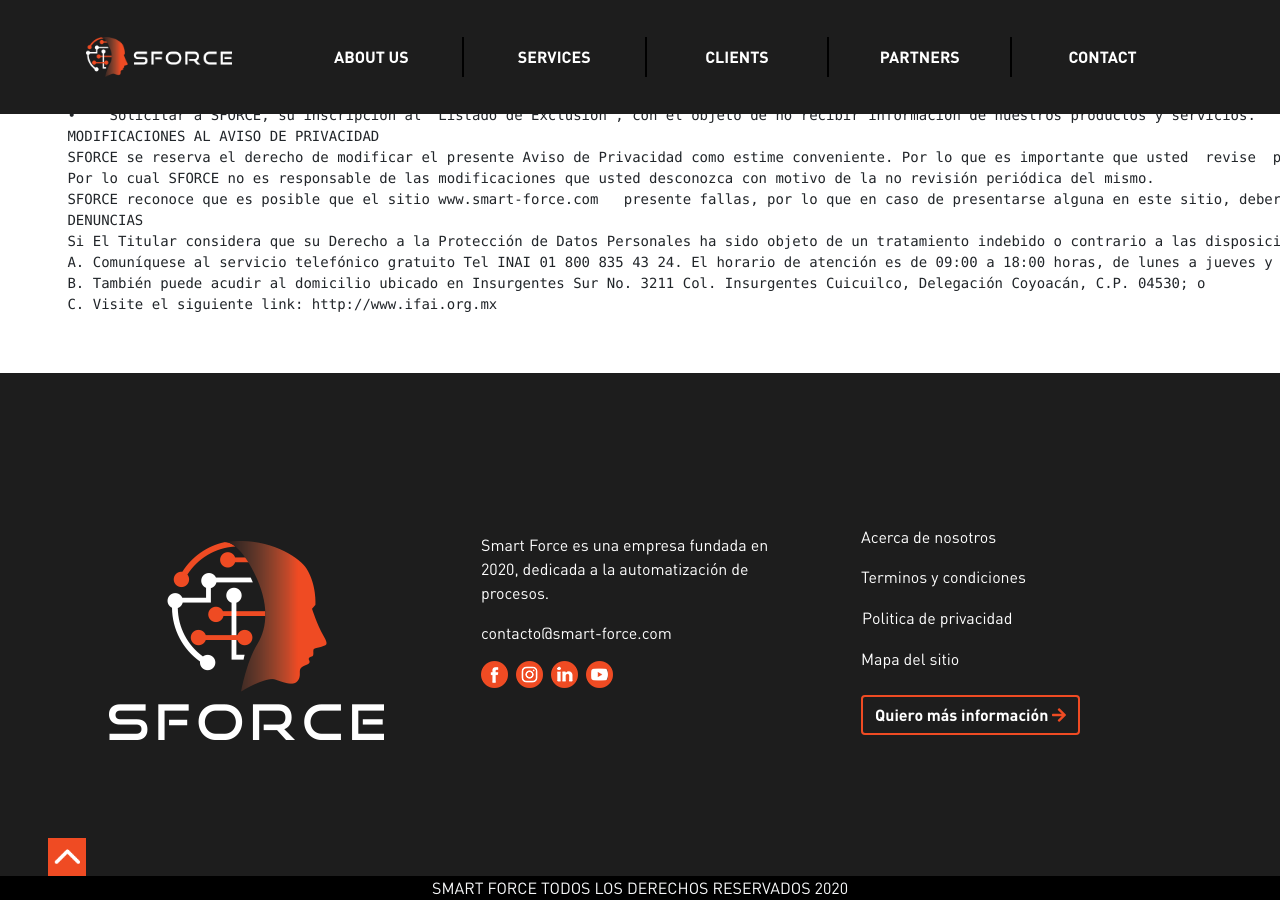
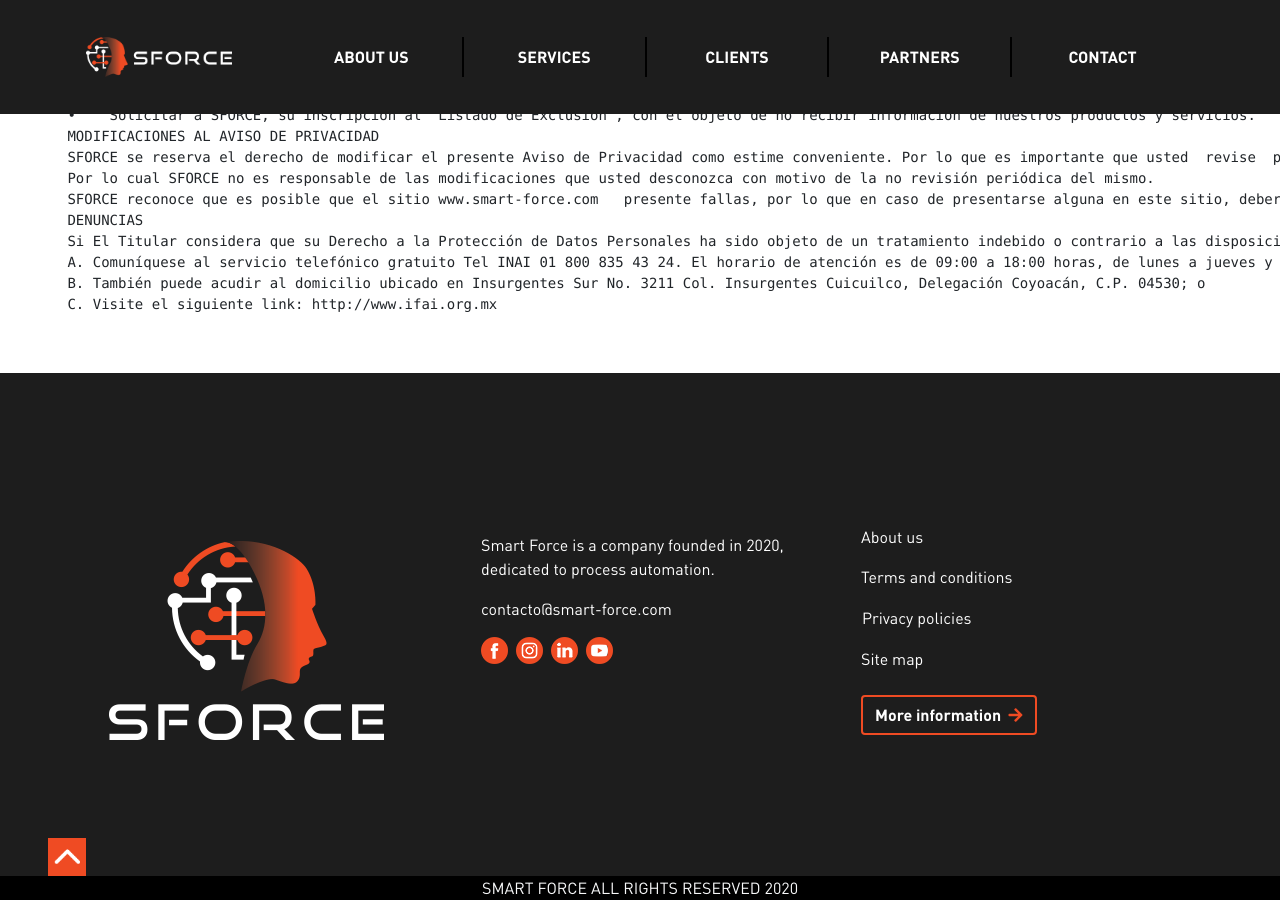
Before and after one commit to smartforcemx/sforce-jekyll, a Jekyll site: the page built from en/politics.html, in a window 1280 px wide and 900 px high, scrolled down 1254 px. Built offline with Jekyll 4.4.1, drawn with Linux system fonts in a browser that asks for light colours; nearby versions of some CDN libraries.

Commit message:
footer translated finished

```diff
--- /dev/null
+++ b/_data/footer.yml
@@ -0,0 +1,45 @@
+es:
+  nosotros_link:
+    text: "Acerca de nosotros"
+    url: "nosotros.html"
+  terminos_link:
+    text: "Términos y condiciones"
+    url: "#"
+  politicas_link:
+    text: "Politicas de privacidad"
+    # url: "#politicasModal"
+  mapa_sitio_link:
+    text: "Mapa del sitio"
+    url: "#"
+  mas_info_link:
+    text: "Quiero más información"
+    url: "#"
+  btn_cerrar:
+    text: "Cerrar"
+  derechos_reservados:
+    text: "TODOS LOS DERECHOS RESERVADOS"
+  descripcion:
+    text: "Smart Force es una empresa fundada en 2020, dedicada a la automatización de procesos."
+
+en:
+  nosotros_link:
+    text: "About us"
+    url: "about-us.html"
+  terminos_link:
+    text: "Terms and conditions"
+    url: "#"
+  politicas_link:
+    text: "Privacy policies"
+    # url: "#politicasModal"
+  mapa_sitio_link:
+    text: "Site map"
+    url: "#"
+  mas_info_link:
+    text: "More information"
+    url: "#"
+  btn_cerrar:
+    text: "Close"
+  derechos_reservados:
+    text: "ALL RIGHTS RESERVED"
+  descripcion:
+    text: "Smart Force is a company founded in 2020, dedicated to process automation. "
--- a/_includes/footer.html
+++ b/_includes/footer.html
@@ -6,7 +6,7 @@
             </div>
             <div class="col-sm-12 col-md-4">
                 <div class="m-3">
-                    <p>Smart Force es una empresa fundada en 2020, dedicada a la automatización de procesos.
+                    <p>{{site.data.footer[page.lang]['descripcion']['text']}}
                     </p>
                     <p>
                         <a class="nav-item" href="mailto:contacto@smart-force.com">contacto@smart-force.com</a>
@@ -27,21 +27,21 @@
             <div class="col-sm-12 col-md-4">
                 <ul class="nav flex-column">
                     <li class="nav-item">
-                        <a class="nav-link" href="nosotros">Acerca de nosotros</a>
+                        <a class="nav-link" href="{{site.data.footer[page.lang]['nosotros_link']['url']}}">{{site.data.footer[page.lang]['nosotros_link']['text']}}</a>
                     </li>
                     <li class="nav-item">
-                        <a class="nav-link" href="#">Terminos y condiciones</a>
+                        <a class="nav-link" href="{{site.data.footer[page.lang]['terminos_link']['url']}}">{{site.data.footer[page.lang]['terminos_link']['text']}}</a>
                     </li>
                     <li class="nav-item">
                         <button type="button" class="btn btn-link nav-link" data-toggle="modal"
-                            data-target="#politicasModal">Politica de privacidad</button>
+                            data-target="#politicasModal">{{site.data.footer[page.lang]['politicas_link']['text']}}</button>
                     </li>
                     <li class="nav-item">
-                        <a class="nav-link" href="#">Mapa del sitio</a>
+                        <a class="nav-link" href="{{site.data.footer[page.lang]['mapa_sitio_link']['url']}}">{{site.data.footer[page.lang]['mapa_sitio_link']['text']}}</a>
                     </li>
                     <li class="nav-item">
-                        <a class="btn btn-outline-primary border-primary dinpro-bold m-3" href="#"><span
-                                class="text-white">Quiero más información </span><i
+                        <a class="btn btn-outline-primary border-primary dinpro-bold m-3" href="{{site.data.footer[page.lang]['mas_info_link']['url']}}"><span
+                                class="text-white">{{site.data.footer[page.lang]['mas_info_link']['text']}} &nbsp;</span><i
                                 class="fas fa-arrow-right"></i></a>
                     </li>
                 </ul>
@@ -56,7 +56,7 @@
         </div>
     </div>
     <div class="col bg-black">
-        <div class="text-center text-light">SMART FORCE TODOS LOS DERECHOS RESERVADOS 2020</div>
+        <div class="text-center text-light">SMART FORCE {{site.data.footer[page.lang]['derechos_reservados']['text']}} 2020</div>
     </div>
 
 </footer>
@@ -65,7 +65,7 @@
     <div class="modal-dialog modal-lg" role="document">
         <div class="modal-content">
             <div class="modal-header">
-                <h5 class="modal-title" id="politicasModalLabel">Politicas de privacidad</h5>
+                <h5 class="modal-title" id="politicasModalLabel">{{site.data.footer[page.lang]['politicas_link']['text']}}</h5>
                 <button type="button" class="close" data-dismiss="modal" aria-label="Close">
                     <span aria-hidden="true">&times;</span>
                 </button>
@@ -143,7 +143,7 @@
             </pre>
             </div>
             <div class="modal-footer">
-                <button type="button" class="btn btn-secondary" data-dismiss="modal">Cerrar</button>
+                <button type="button" class="btn btn-secondary" data-dismiss="modal">{{site.data.footer[page.lang]['btn_cerrar']['text']}}</button>
             </div>
         </div>
     </div>
```
